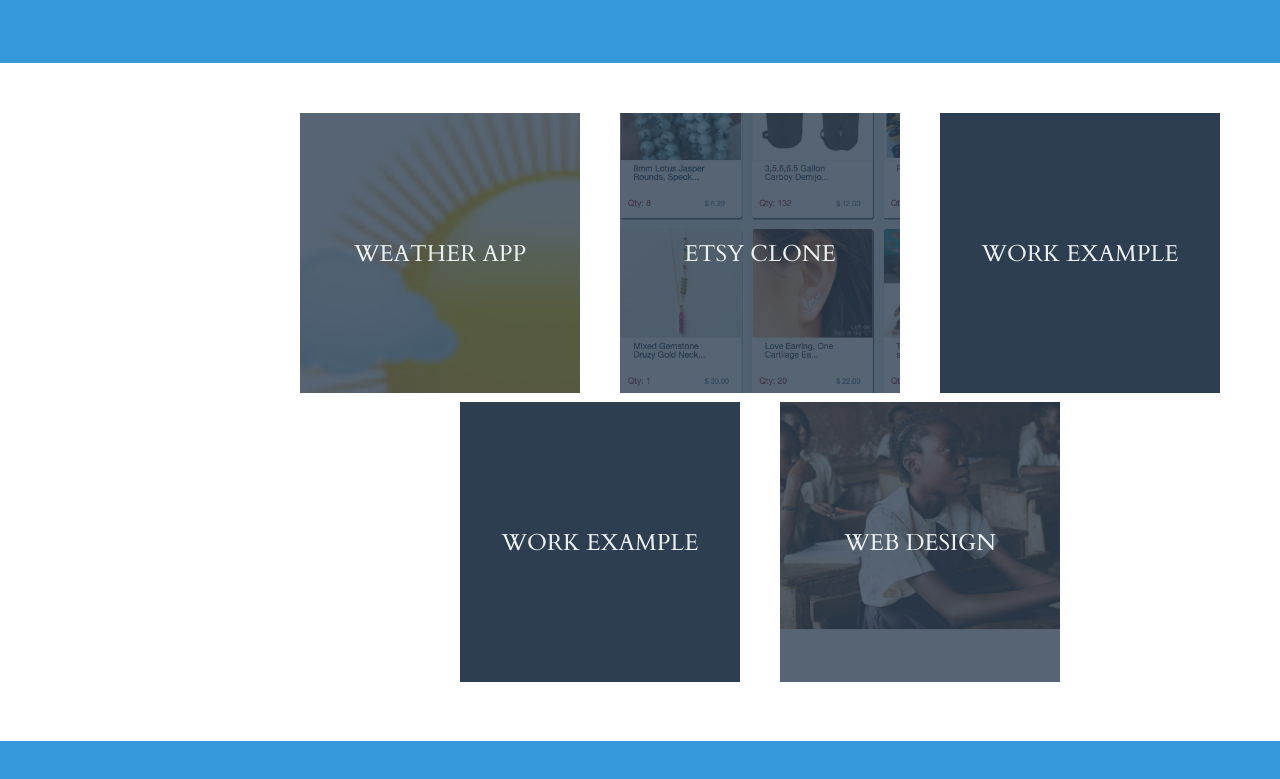
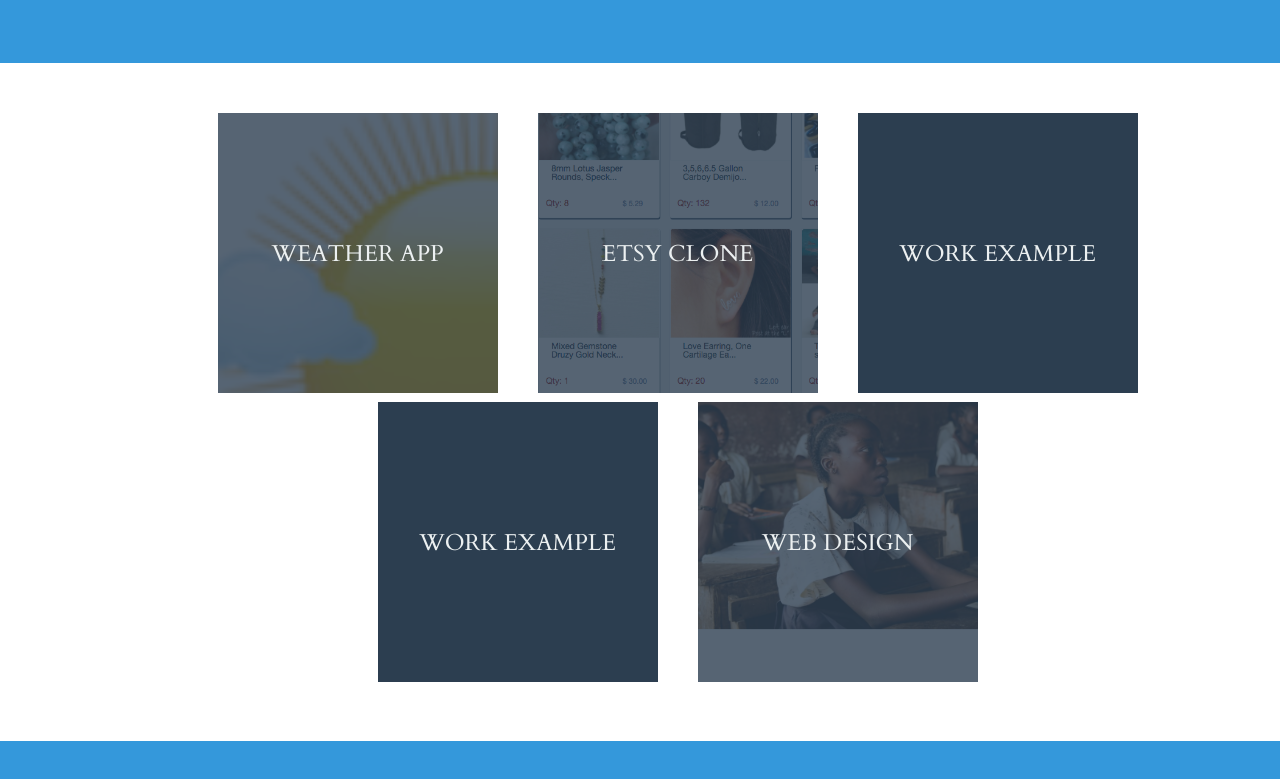
Before and after one commit to grosspath/my-portfolio, a React app: page / in a window 1280 px wide. Shown: the part 820-1599 px from the top of the page. Built offline with nearby package versions, Linux system fonts and the light colour scheme.

Commit message:
fixing some styling

```diff
--- a/js/main.js
+++ b/js/main.js
@@ -6,27 +6,30 @@
   {
     'title': "Weather App",
     'href': "https://example.com",
-    'desc': "For this project I used a Create React backbone with the content from the Udemy tutorial which was built using mainly HTML.  I recreated the DOM elements as re-usable React components, then made the styling and the functionality similar to the Weather App found on the iphone.  The takeway from this project is that while I was learning java I fell in love with object-oriented programming and wanted to continue that ideology in my application development.  Once the app was finished I hosted the content in an S3 bucket with AWS.",
+    'desc': "In production",
+    // 'desc': "For this project I used a Create React backbone with the content from the Udemy tutorial which was built using mainly HTML.  I recreated the DOM elements as re-usable React components, then made the styling and the functionality similar to the Weather App found on the iphone.  The takeway from this project is that while I was learning java I fell in love with object-oriented programming and wanted to continue that ideology in my application development.  Once the app was finished I hosted the content in an S3 bucket with AWS.",
     'image': {
       'desc': "",
-      'src': "/images/work-example-weather-app.png",
+      'src': "./images/work-example-weather-app.png",
       'comment': ""
     }
   },
   {
     'title': "Etsy Clone",
     'href': "https://example.com",
-    'desc': "Lorem ipsum dolor sit amet, consectetur adipisicing elit, sed do eiusmod tempor incididunt ut labore et dolore magna aliqua. Ut enim ad minim veniam, quis nostrud exercitation ullamco laboris nisi ut aliquip ex ea commodo consequat. Duis aute irure dolor in reprehenderit in voluptate velit esse cillum dolore eu fugiat nulla pariatur. Excepteur sint occaecat cupidatat non proident, sunt in culpa qui officia deserunt mollit anim id est laborum.",
+    'desc': "In production",
+    // 'desc': "For this project I used a Create React backbone with the content from the Udemy tutorial which was built using mainly HTML.  I recreated the DOM elements as re-usable React components, then made the styling and the functionality similar to the Weather App found on the iphone.  The takeway from this project is that while I was learning java I fell in love with object-oriented programming and wanted to continue that ideology in my application development.  Once the app was finished I hosted the content in an S3 bucket with AWS.",
     'image': {
       'desc': "",
-      'src': "../images/work-exam21.png",
+      'src': "./images/work-exam21.png",
       'comment': ""
     }
   },
   {
     'title': "Work Example",
     'href': "https://example.com",
-    'desc': "Lorem ipsum dolor sit amet, consectetur adipisicing elit, sed do eiusmod tempor incididunt ut labore et dolore magna aliqua. Ut enim ad minim veniam, quis nostrud exercitation ullamco laboris nisi ut aliquip ex ea commodo consequat. Duis aute irure dolor in reprehenderit in voluptate velit esse cillum dolore eu fugiat nulla pariatur. Excepteur sint occaecat cupidatat non proident, sunt in culpa qui officia deserunt mollit anim id est laborum.",
+    'desc': "In production",
+    // 'desc': "For this project I used a Create React backbone with the content from the Udemy tutorial which was built using mainly HTML.  I recreated the DOM elements as re-usable React components, then made the styling and the functionality similar to the Weather App found on the iphone.  The takeway from this project is that while I was learning java I fell in love with object-oriented programming and wanted to continue that ideology in my application development.  Once the app was finished I hosted the content in an S3 bucket with AWS.",
     'image': {
       'desc': "",
       'src': "",
@@ -36,7 +39,8 @@
   {
     'title': "Work Example",
     'href': "https://example.com",
-    'desc': "Lorem ipsum dolor sit amet, consectetur adipisicing elit, sed do eiusmod tempor incididunt ut labore et dolore magna aliqua. Ut enim ad minim veniam, quis nostrud exercitation ullamco laboris nisi ut aliquip ex ea commodo consequat. Duis aute irure dolor in reprehenderit in voluptate velit esse cillum dolore eu fugiat nulla pariatur. Excepteur sint occaecat cupidatat non proident, sunt in culpa qui officia deserunt mollit anim id est laborum.",
+    'desc': "In production",
+    // 'desc': "For this project I used a Create React backbone with the content from the Udemy tutorial which was built using mainly HTML.  I recreated the DOM elements as re-usable React components, then made the styling and the functionality similar to the Weather App found on the iphone.  The takeway from this project is that while I was learning java I fell in love with object-oriented programming and wanted to continue that ideology in my application development.  Once the app was finished I hosted the content in an S3 bucket with AWS.",
     'image': {
       'desc': "",
       'src': "",
@@ -49,7 +53,7 @@
     'desc': "This is an example of a squarespace site I put together for a local non-profit. The CEO granted me permission to share my work (hopefully giving his organization some additional exposure). Although we had design disagreements (i.e., the quality of the logo and his desire to have the logo featured at the top of every page), I thought the site worthy of including in my portfolio because it highlights my grasp of template utilization using squarespace and manipulating the various CSS concepts such as parallax scrolling in addition to the overall functionality of the site. If you follow the link you will be re-directed to the site.",
     'image': {
       'desc': "",
-      'src': "../images/work-example-ircs.png",
+      'src': "./images/work-example-ircs.png",
       'comment': ""
     }
   },
--- a/styles.css
+++ b/styles.css
@@ -92,6 +92,7 @@
   position: relative;
   padding-top: 5rem;
   padding-bottom: 5rem;
+
 }
 
 .section--alignCentered {
@@ -122,10 +123,11 @@
   display: inline-block;
   height: 35vh;
   width: 35vh;
+  margin-left: -8%;
 }
 
 .section__exampleWrapper {
-  margin-right: 4rem;
+  margin: 0px 20px;
 }
 
 .section__example {
```
